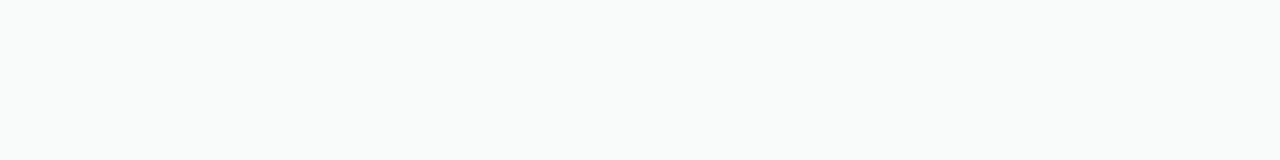
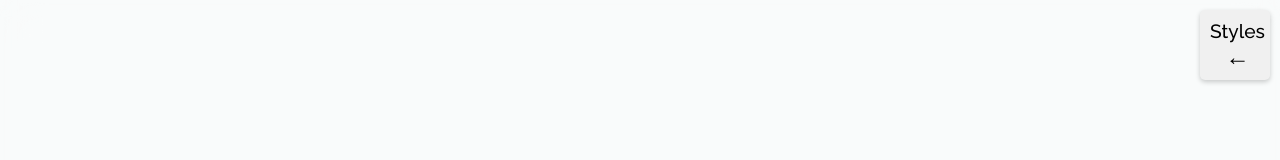
Before and after one commit to jackcdavey/PersonalWebsite, a Next.js app: page / in a window 1280 px wide. Shown: the top 160 px of the page. Built offline with nearby package versions, Linux system fonts and the light colour scheme; a web font is replaced by a local one.

Commit message:
Added style switcher

```diff
--- /dev/null
+++ b/src/app/components/switcher.tsx
@@ -0,0 +1,54 @@
+import React, { useState, useEffect, useRef } from 'react';
+import styles from '../styles/switcher.module.css';
+
+const MenuSwitcher: React.FC = () => {
+    const [isExpanded, setIsExpanded] = useState(false);
+    const menuRef = useRef<HTMLDivElement>(null);
+
+    const toggleMenu = () => {
+        setIsExpanded(!isExpanded);
+    };
+
+    const handleClickOutside = (event: MouseEvent) => {
+        if (menuRef.current && !menuRef.current.contains(event.target as Node)) {
+            setIsExpanded(false);
+        }
+    };
+
+    useEffect(() => {
+        document.addEventListener('mousedown', handleClickOutside);
+        return () => {
+            document.removeEventListener('mousedown', handleClickOutside);
+        };
+    }, []);
+
+    return (
+        <div
+            ref={menuRef}
+            className={`${styles.menuSwitcher} ${isExpanded ? styles.expanded : ''}`}
+            onClick={toggleMenu}
+        >
+            <div style={{
+                display: "flex",
+                flexDirection: "column",
+                alignItems: "center",
+            }}>
+                <p>Styles</p>
+                <div className={`${styles.menuArrow} ${isExpanded ? styles.rotated : ''}`}>
+
+                    ←
+                </div>
+            </div>
+            {
+                isExpanded && (
+                    <div className={styles.menuLinks}>
+                        <a href="https://jackcdavey.github.io/">V1</a>
+                        <a href="https://terminal-demo-two.vercel.app/">CLI</a>
+                    </div>
+                )
+            }
+        </div >
+    );
+};
+
+export default MenuSwitcher;
--- a/src/app/globals.css
+++ b/src/app/globals.css
@@ -71,6 +71,7 @@ div.arrow {
   box-sizing: border-box;
   position: relative;
   transform: rotate(135deg);
+  cursor: pointer;
 
 }
 
--- a/src/app/page.tsx
+++ b/src/app/page.tsx
@@ -9,6 +9,7 @@ import styles from './styles/page.module.css'
 // import Projects from './sections/projects'
 // import Contact from './sections/contact'
 // import FramerBG from './components/framerBG'
+import MenuSwitcher from './components/switcher'
 
 const FramerBG = dynamic(() => import('./components/framerBG'), { ssr: false })
 const AboutMe = dynamic(() => import('./sections/aboutMe'), { ssr: false })
@@ -21,6 +22,7 @@ const Contact = dynamic(() => import('./sections/contact'), { ssr: false })
 export default function Home() {
   return (
     <main className={styles.main}>
+      <MenuSwitcher />
       <FramerBG />
       <Element name="splash">
         <Splash />
--- /dev/null
+++ b/src/app/styles/switcher.module.css
@@ -0,0 +1,67 @@
+.menuSwitcher {
+    position: fixed;
+    top: 10px;
+    right: 10px;
+    background-color: #f0f0f0;
+    /* Feel free to change the color */
+    border-radius: 5px;
+    padding: 10px;
+    box-shadow: 0 2px 5px rgba(0, 0, 0, 0.2);
+    cursor: pointer;
+    transition: width 0.3s ease;
+    width: 50px;
+    /* Adjust as necessary */
+    height: 50px;
+    /* Adjust as necessary */
+    display: flex;
+    justify-content: space-between;
+    align-items: center;
+    z-index: 1000;
+    overflow: hidden;
+    /* Ensure it stays on top */
+}
+
+.menuSwitcher.expanded {
+    width: 200px;
+    /* Adjust width when expanded */
+}
+
+.menuArrow {
+    font-size: 24px;
+    /* Adjust size of the arrow */
+    transition: transform 0.3s ease;
+}
+
+
+.rotated {
+    transform: rotate(180deg);
+}
+
+.menuLinks {
+    display: none;
+    flex-direction: column;
+    align-items: flex-start;
+    padding: 1rem;
+    gap: 10px;
+
+
+}
+
+
+.menuSwitcher.expanded .menuLinks {
+    display: flex;
+}
+
+.menuLinks a {
+    text-decoration: none;
+    color: #333;
+    /* Change as needed */
+    font-size: 1.1rem;
+    /* Adjust as needed */
+}
+
+.menuLinks a:hover {
+    color: #5661dd;
+    text-shadow: 0 0 5px rgba(86, 97, 221, 0.5);
+    /* Change as needed */
+}
```
